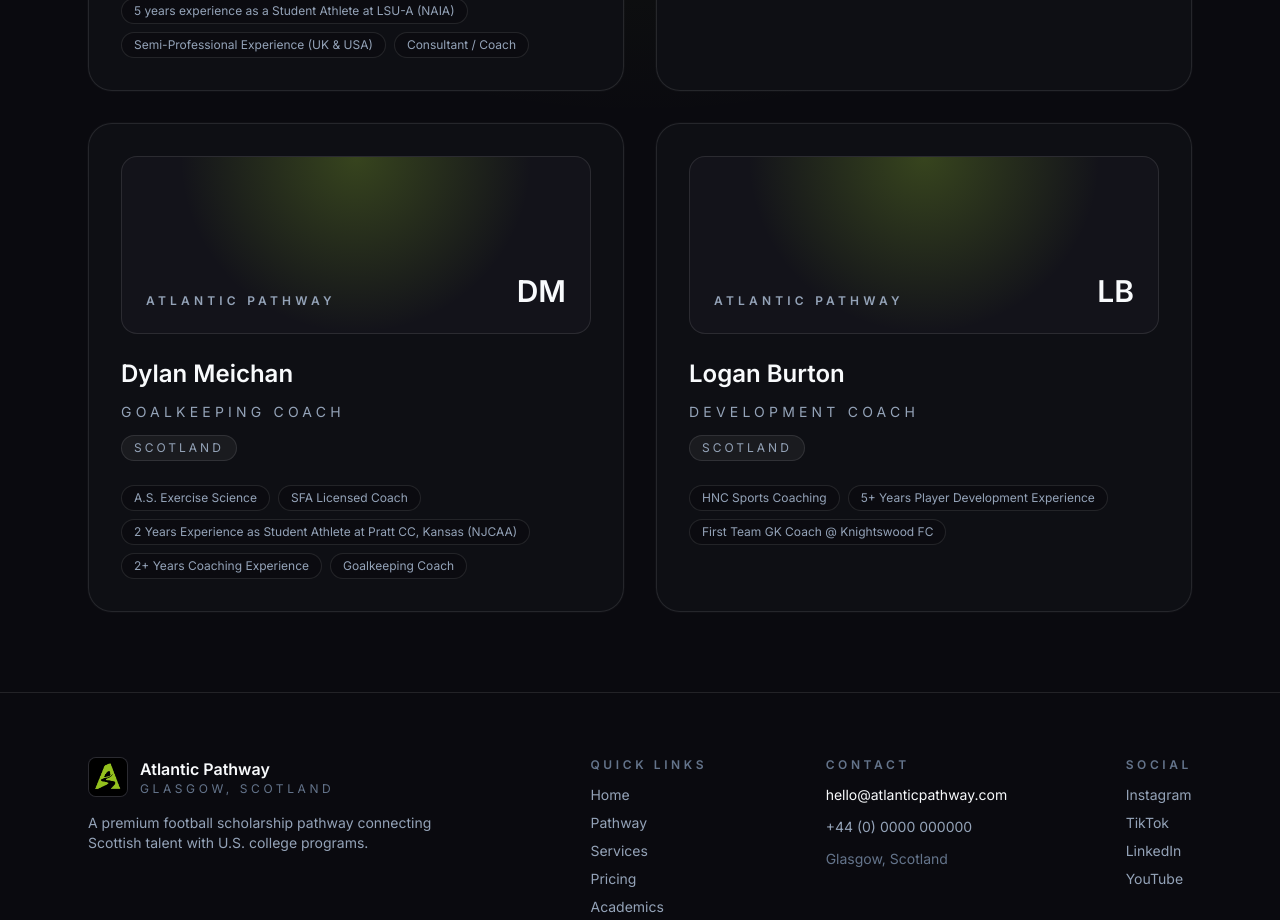
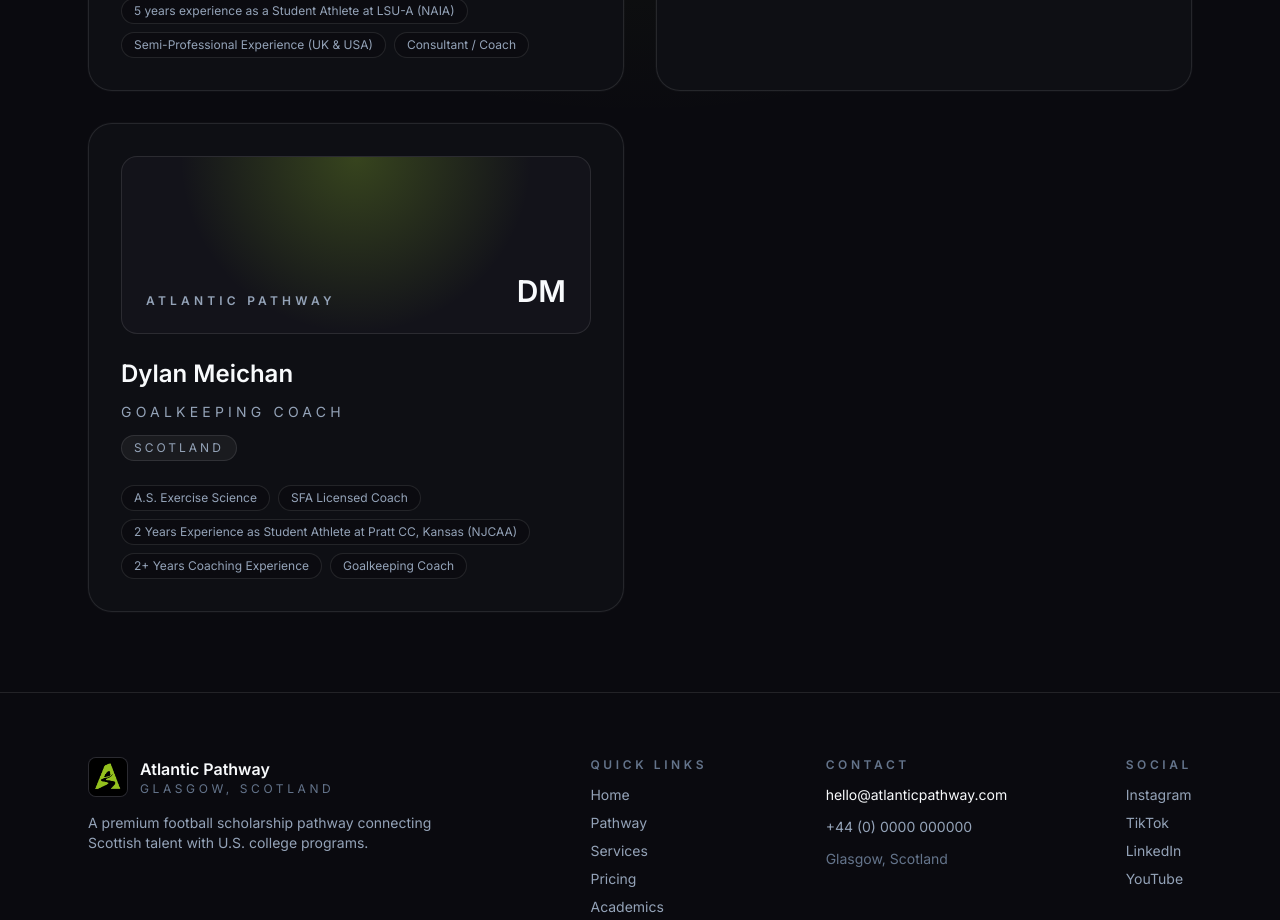
Before and after one commit to JEClawdBot/atlantic-pathway-website, a Next.js app: page /staff in a window 1280 px wide. Shown: the part 840-1760 px from the top of the page. Built offline with nearby package versions, Linux system fonts and the light colour scheme.

Commit message:
fix: remove Logan Burton from staff page

```diff
--- a/src/app/staff/page.tsx
+++ b/src/app/staff/page.tsx
@@ -40,17 +40,6 @@
       "2 Years Experience as Student Athlete at Pratt CC, Kansas (NJCAA)",
       "2+ Years Coaching Experience",
       "Goalkeeping Coach",
-    ],
-  },
-  {
-    name: "Logan Burton",
-    role: "Development Coach",
-    initials: "LB",
-    region: "Scotland",
-    credentials: [
-      "HNC Sports Coaching",
-      "5+ Years Player Development Experience",
-      "First Team GK Coach @ Knightswood FC",
     ],
   },
 ];
```
